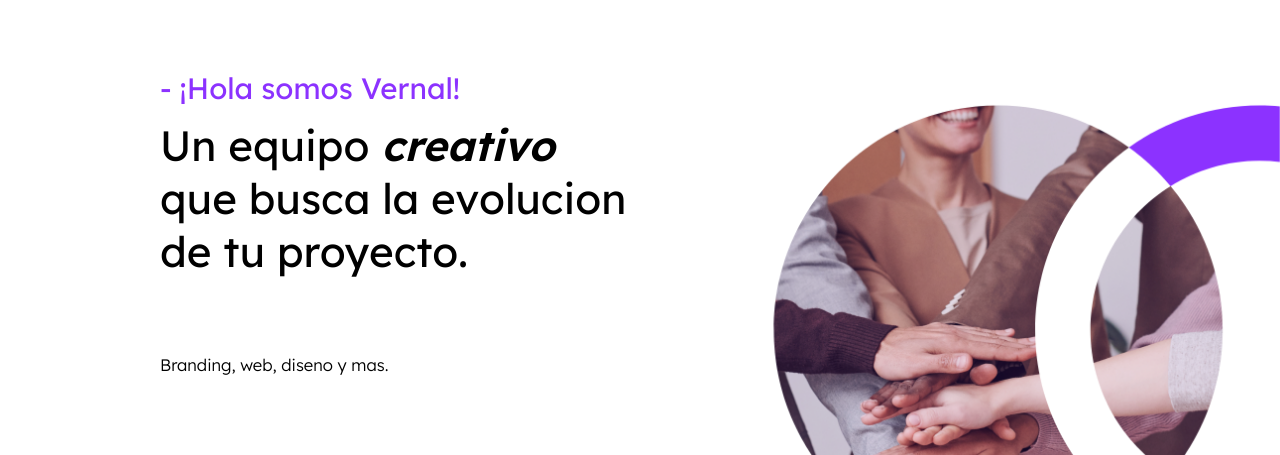
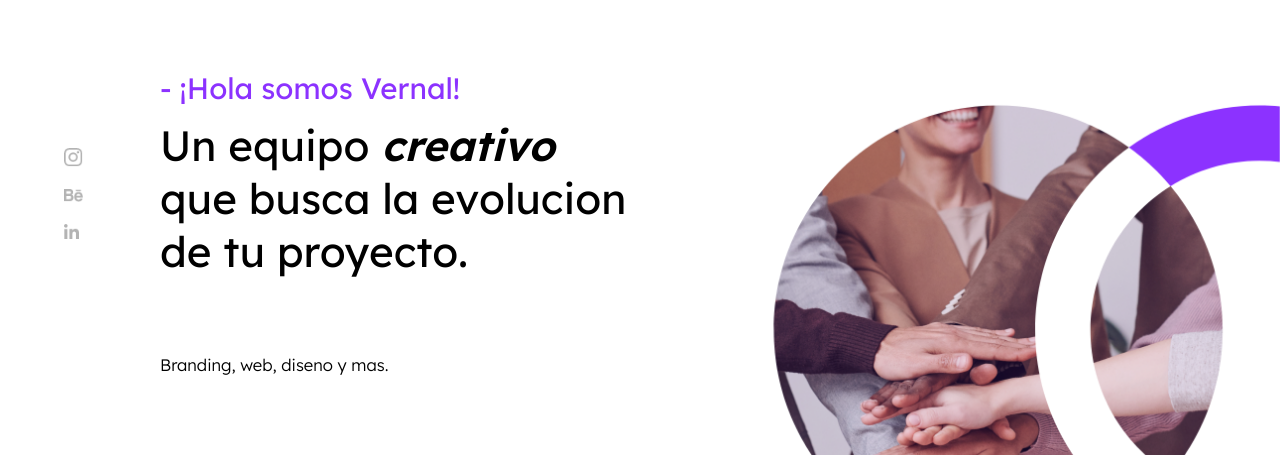
Before and after one commit to vitto-tezza/vernal-studio, a React (Create React App) app: page / in a window 1280 px wide. Shown: the part 145-600 px from the top of the page. Built offline with nearby package versions, Linux system fonts and the light colour scheme.

Commit message:
correciones hero y contacto

```diff
--- a/src/components/Contact/Contact.css
+++ b/src/components/Contact/Contact.css
@@ -66,6 +66,7 @@
 @media screen and (min-width: 1199px) {
   .container-contact {
     display: flex;
+    flex-direction: row;
     width: 100%;
     height: 50vw;
   }
@@ -78,6 +79,7 @@
     font-size: 3.8vw;
     color: #8c32ff;
     font-weight: 600;
+    margin-top: 10vw;
     margin-left: 16vw;
   }
   .container-contact-txt-subtitle {
@@ -97,6 +99,7 @@
   .container-contact-form {
     width: 40%;
     margin-top: 18vw;
+    margin-right: 5vw;
   }
   .contact-name {
     width: 90%;
--- a/src/components/Hero/Hero.css
+++ b/src/components/Hero/Hero.css
@@ -42,6 +42,8 @@
     padding: 4vw 0 10.5vw;
   }
   .hero-container-redes {
+    display: flex;
+    flex-direction: column;
     position: absolute;
     width: 8vw;
     height: 15vw;
```
